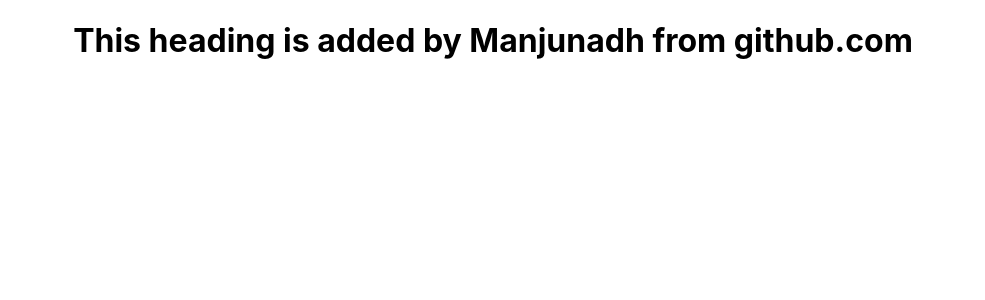
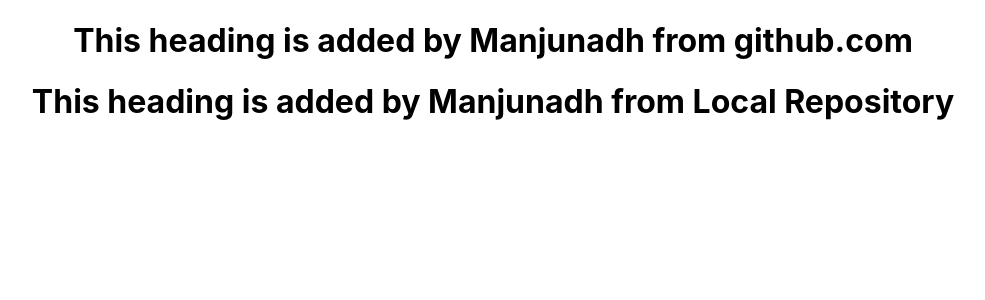
Before and after one commit to manjunadhb/rep2403, a React (Create React App) app: page / in a window 1280 px wide. Shown: the top 300 px of the page, without its empty margins (147-1132 px from the left). Built offline with nearby package versions, Linux system fonts and the light colour scheme.

Commit message:
added second heading

```diff
--- a/src/App.js
+++ b/src/App.js
@@ -1,10 +1,11 @@
-import logo from './logo.svg';
-import './App.css';
+import logo from "./logo.svg";
+import "./App.css";
 
 function App() {
   return (
     <div className="App">
       <h1>This heading is added by Manjunadh from github.com</h1>
+      <h1>This heading is added by Manjunadh from Local Repository</h1>
     </div>
   );
 }
```
